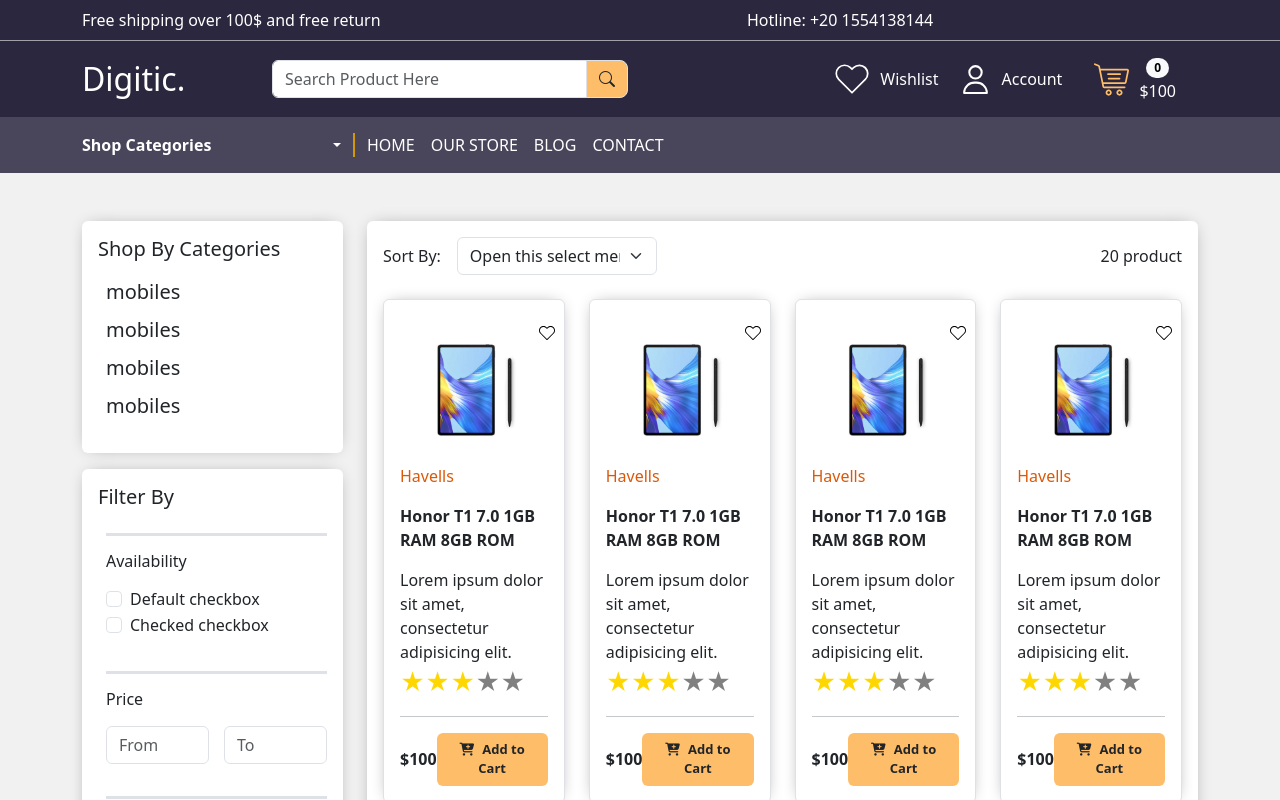
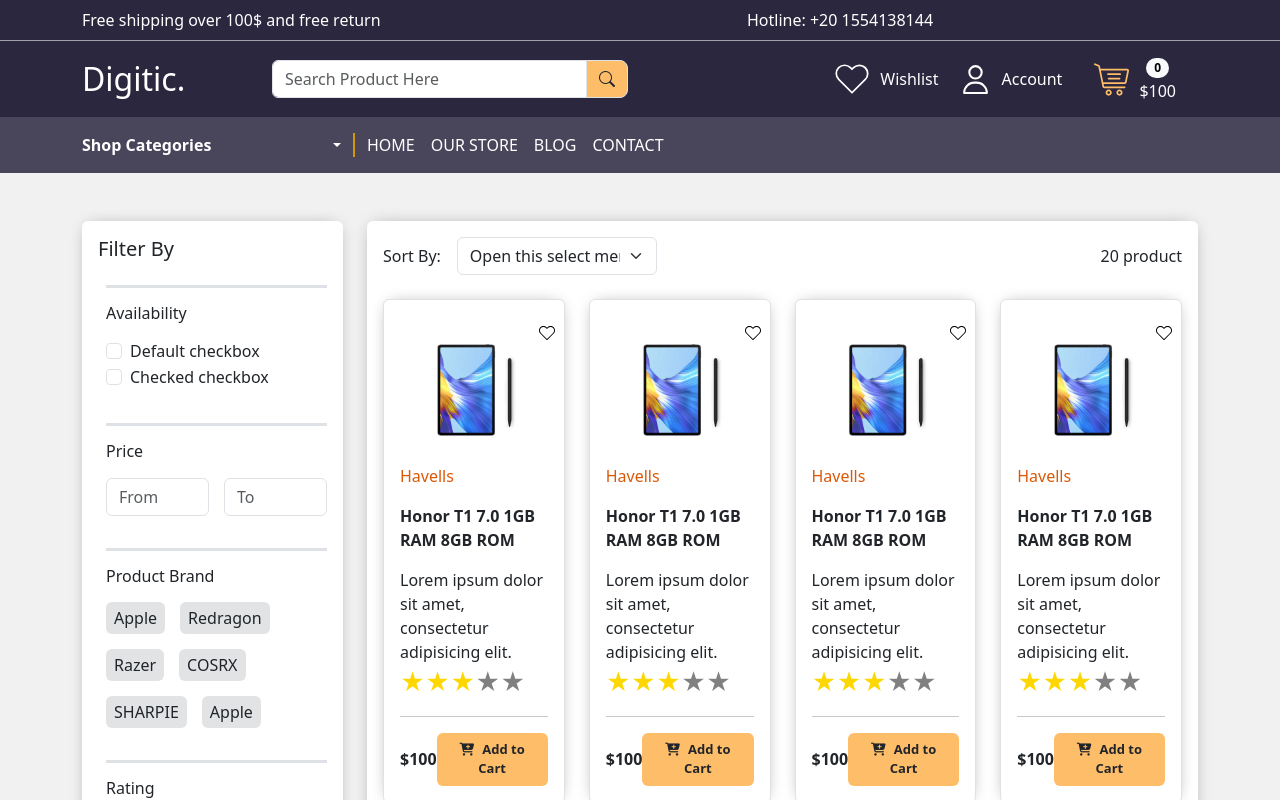
Before and after one commit to adel-eleraky/Ecommerce-Reactjs, a React (Vite) app: page /products in a window 1280 px wide. Shown: the top 800 px of the page. Built offline with nearby package versions, Linux system fonts and the light colour scheme.

Commit message:
removed shop y categories from side filters

```diff
--- a/src/components/StoreSidebar.jsx
+++ b/src/components/StoreSidebar.jsx
@@ -7,15 +7,6 @@ function StoreSidebar() {
     return (
         <>
             <div className="sidebar">
-                <div className="categories bg-white rounded p-3 mb-3">
-                    <h5 className='mb-3'>Shop By Categories</h5>
-                    <ul className="list-unstyled">
-                        <li className='mb-2 ms-2 fw-light fs-5'>mobiles</li>
-                        <li className='mb-2 ms-2 fw-light fs-5'>mobiles</li>
-                        <li className='mb-2 ms-2 fw-light fs-5'>mobiles</li>
-                        <li className='mb-2 ms-2 fw-light fs-5'>mobiles</li>
-                    </ul>
-                </div>
                 <div className="sidebar-filter  bg-white rounded p-3 mb-3">
                     <h5 className='mb-4'>Filter By</h5>
                     <div className="Availability py-3 ms-2 mb-3 border-top border-3">
--- a/src/pages/css/Store.css
+++ b/src/pages/css/Store.css
@@ -15,6 +15,6 @@
         display: none;
     }
     .products-list-column {
-        width: 100%; !important
+        width: 100%;
     }
 }
```
